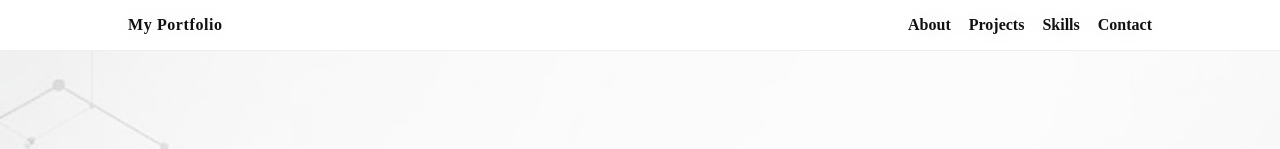
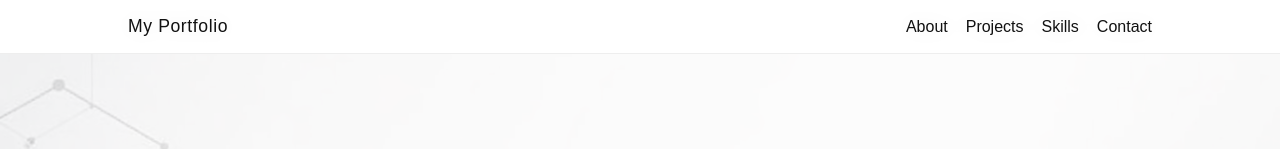
Before and after one commit to 25aw0130-lgtm/HNINYUYUKYAW_Portfolio, a React (Vite) app: page / in a window 1280 px wide. Shown: the top 149 px of the page. Built offline with nearby package versions, Linux system fonts and the light colour scheme.

Commit message:
update portfolio

```diff
--- a/src/components/Navbar.css
+++ b/src/components/Navbar.css
@@ -4,73 +4,105 @@
   left: 0;
   width: 100%;
   z-index: 1000;
+
   background: rgba(255, 255, 255, 0.92);
   backdrop-filter: blur(10px);
+  border-bottom: 1px solid #eee;
+  box-sizing: border-box;
+
   display: flex;
   justify-content: space-between;
   align-items: center;
   padding: 16px 10%;
-  border-bottom: 1px solid #eee;
-  box-sizing: border-box;
 }
 
 .nav__logo {
-  text-decoration: none;
+  background: none;
+  border: none;
+  padding: 0;
+  margin: 0;
+
   color: #111;
-  font-weight: 900;
+  font-weight: 500;
+  font-size: 1.1rem;
   letter-spacing: 0.6px;
+  cursor: pointer;
 }
 
 .nav__links {
   display: flex;
+  align-items: center;
   gap: 18px;
 }
 
-.nav__links a {
-  text-decoration: none;
+.nav__links button {
+  background: none;
+  border: none;
+  padding: 0;
+  margin: 0;
+
   color: #111;
-  font-weight: 800;
+  font-weight: 500;
+  font-size: 1rem;
+  cursor: pointer;
+  transition: color 0.25s ease;
 }
 
-.nav__links a:hover {
+.nav__links button:hover {
+  color: #f47115;
+}
+
+.nav__links button:hover {
   opacity: 0.7;
 }
 
 /* ===== BURGER ===== */
-
 .burger {
   display: none;
   font-size: 26px;
   background: none;
   border: none;
   cursor: pointer;
+  color: #111;
 }
 
 /* ===== MOBILE ===== */
+@media (max-width: 768px) {
+  .nav {
+    padding: 14px 20px;
+  }
 
-@media (max-width: 480px) {
+  .nav__logo {
+    font-size: 1rem;
+  }
 
   .burger {
     display: block;
+    z-index: 1100;
   }
 
   .nav__links {
-    display: none;
-
     position: absolute;
-    top: 60px;
+    top: 100%;
     right: 20px;
 
+    display: none;
     flex-direction: column;
-    gap: 12px;
+    align-items: flex-start;
+    gap: 14px;
 
-    background: white;
-    padding: 15px;
-    border-radius: 10px;
-    border: 1px solid #eee;
+    min-width: 180px;
+    padding: 18px;
+    border-radius: 16px;
+    background: rgba(255, 255, 255, 0.97);
+    box-shadow: 0 10px 30px rgba(0, 0, 0, 0.08);
   }
 
   .nav__links.open {
     display: flex;
   }
+
+  .nav__links button {
+    font-size: 0.95rem;
+  }
 }
--- a/src/components/Navbar.jsx
+++ b/src/components/Navbar.jsx
@@ -1,8 +1,11 @@
 import React, { useState } from "react";
+import { useNavigate, useLocation } from "react-router-dom";
 import "./Navbar.css";
 
 export default function Navbar() {
   const [menuOpen, setMenuOpen] = useState(false);
+  const navigate = useNavigate();
+  const location = useLocation();
 
   const toggleMenu = () => {
     setMenuOpen(!menuOpen);
@@ -12,22 +15,41 @@ export default function Navbar() {
     setMenuOpen(false);
   };
 
+  const handleNavClick = (sectionId) => {
+    closeMenu();
+
+    if (location.pathname === "/") {
+      const section = document.getElementById(sectionId);
+      if (section) {
+        section.scrollIntoView({ behavior: "smooth" });
+      }
+    } else {
+      navigate("/");
+
+      setTimeout(() => {
+        const section = document.getElementById(sectionId);
+        if (section) {
+          section.scrollIntoView({ behavior: "smooth" });
+        }
+      }, 200);
+    }
+  };
+
   return (
     <header className="nav">
-      <a className="nav__logo" href="#home" onClick={closeMenu}>
+      <button className="nav__logo" onClick={() => handleNavClick("home")}>
         My Portfolio
-      </a>
+      </button>
 
-      {/* hamburger */}
       <button className="burger" onClick={toggleMenu}>
         ☰
       </button>
 
       <nav className={`nav__links ${menuOpen ? "open" : ""}`}>
-        <a href="#about" onClick={closeMenu}>About</a>
-        <a href="#projects" onClick={closeMenu}>Projects</a>
-        <a href="#skills" onClick={closeMenu}>Skills</a>
-        <a href="#contact" onClick={closeMenu}>Contact</a>
+        <button onClick={() => handleNavClick("about")}>About</button>
+        <button onClick={() => handleNavClick("projects")}>Projects</button>
+        <button onClick={() => handleNavClick("skills")}>Skills</button>
+        <button onClick={() => handleNavClick("contact")}>Contact</button>
       </nav>
     </header>
   );
--- a/src/components/ProjectDetails.jsx
+++ b/src/components/ProjectDetails.jsx
@@ -441,7 +441,7 @@ const projects = [
       </>
     ),
 
-    period: "2025年◯月〜2025年◯月",
+    period: "2025年5月〜2025年7月",
 
     role: "企画・UIデザイン・フロントエンド実装（個人制作）",
 
--- a/src/components/Projects.jsx
+++ b/src/components/Projects.jsx
@@ -1,7 +1,7 @@
 import React from "react";
 import { Link } from "react-router-dom";
 import "./Projects.css";
-<section className="myallprojects" id="project"></section>
+
 const projects = [
   {
     slug: "kikkoman-recipe",
```
